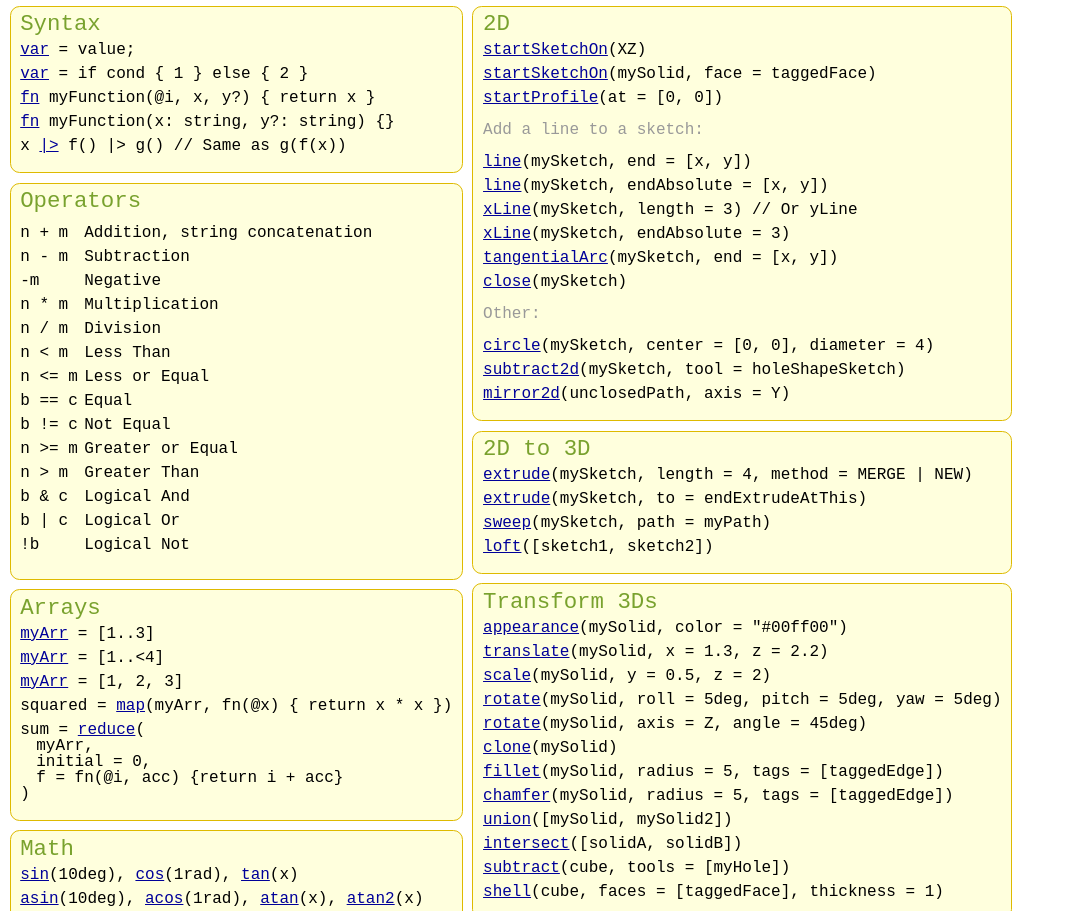
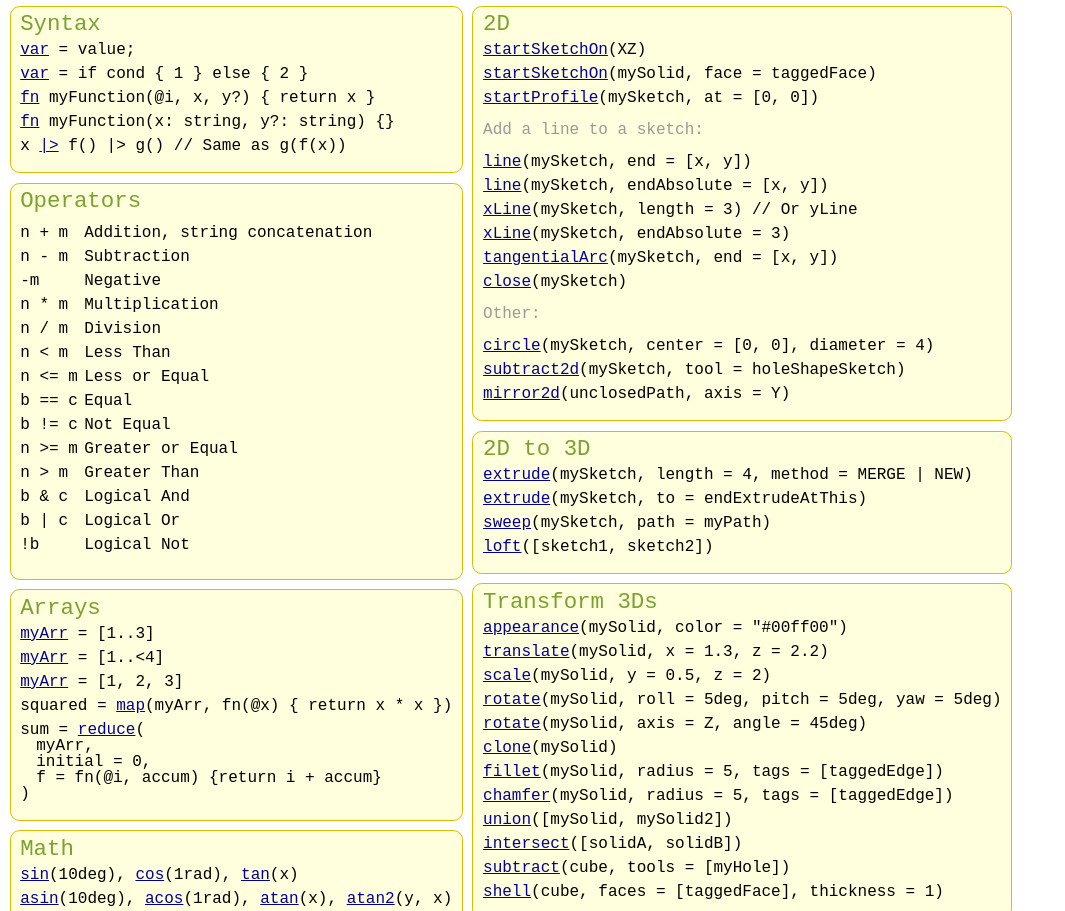
Before and after one commit to KittyCAD/kcl-cheatsheet, a plain HTML site: page index.html in a window 1280 px wide. Shown: the part 37-948 px from the top of the page, without its empty margins (0-1065 px from the left). Drawn offline with Linux system fonts and the light colour scheme; a web font is replaced by a local one.

Commit message:
Fix atan2, reduce, and startProfile parameters (#1)
* Fix atan2 to have two parameters

* Fix reduce parameter name

* Fix startProfile missing parameter

* Update pdf

```diff
--- a/index.html
+++ b/index.html
@@ -52,12 +52,12 @@
         <code><a href="https://zoo.dev/docs/kcl-lang/arrays">myArr</a> = [1..<4]</code>
         <code><a href="https://zoo.dev/docs/kcl-lang/arrays">myArr</a> = [1, 2, 3]</code>
         <code>squared = <a href="https://zoo.dev/docs/kcl-std/functions/std-array-map">map</a>(myArr, fn(@x) { return x * x })</code>
-        <code>sum = <a href="https://zoo.dev/docs/kcl-std/functions/std-array-reduce">reduce</a>(<br>&#8194;&#8194;myArr,<br>&#8194;&#8194;initial = 0,<br>&#8194;&#8194;f = fn(@i, acc) {return i + acc}<br>) </code>
+        <code>sum = <a href="https://zoo.dev/docs/kcl-std/functions/std-array-reduce">reduce</a>(<br>&#8194;&#8194;myArr,<br>&#8194;&#8194;initial = 0,<br>&#8194;&#8194;f = fn(@i, accum) {return i + accum}<br>) </code>
       </article>
       <article>
         <h2>Math</h2>
         <code><a href="https://zoo.dev/docs/kcl-std/functions/std-math-sin">sin</a>(10deg), <a href="https://zoo.dev/docs/kcl-std/functions/std-math-cos">cos</a>(1rad), <a href="https://zoo.dev/docs/kcl-std/functions/std-math-tan">tan</a>(x)</code>
-        <code><a href="https://zoo.dev/docs/kcl-std/functions/std-math-asin">asin</a>(10deg), <a href="https://zoo.dev/docs/kcl-std/functions/std-math-acos">acos</a>(1rad), <a href="https://zoo.dev/docs/kcl-std/functions/std-math-atan">atan</a>(x), <a href="https://zoo.dev/docs/kcl-std/functions/std-math-atan2">atan2</a>(x)</code>
+        <code><a href="https://zoo.dev/docs/kcl-std/functions/std-math-asin">asin</a>(10deg), <a href="https://zoo.dev/docs/kcl-std/functions/std-math-acos">acos</a>(1rad), <a href="https://zoo.dev/docs/kcl-std/functions/std-math-atan">atan</a>(x), <a href="https://zoo.dev/docs/kcl-std/functions/std-math-atan2">atan2</a>(y, x)</code>
         <code><a href="https://zoo.dev/docs/kcl-std/functions/std-math-polar">polar</a>(angle = 9deg, length = 5)</code>
         <code><a href="https://zoo.dev/docs/kcl-std/functions/std-math-rem">rem</a>(7, divisor = 4)</code>
         <code><a href="https://zoo.dev/docs/kcl-std/functions/std-assert">assert</a>(x, isEqualTo = 3)</code>
@@ -74,7 +74,7 @@
         <h2>2D</h2>
         <code><a href="https://zoo.dev/docs/kcl-std/functions/std-sketch-startSketchOn">startSketchOn</a>(XZ)</code>
         <code><a href="https://zoo.dev/docs/kcl-book/sketch_on_face.html">startSketchOn</a>(mySolid, face = taggedFace)</code>
-        <code><a href="https://zoo.dev/docs/kcl-std/functions/std-sketch-startProfile">startProfile</a>(at = [0, 0])</code>
+        <code><a href="https://zoo.dev/docs/kcl-std/functions/std-sketch-startProfile">startProfile</a>(mySketch, at = [0, 0])</code>
         <p>Add a line to a sketch:</p>
         <code><a href="https://zoo.dev/docs/kcl-std/functions/std-sketch-line">line</a>(mySketch, end = [x, y])</code>
         <code><a href="">line</a>(mySketch, endAbsolute = [x, y])</code>
```
Also changed, not shown: 1 other file.
